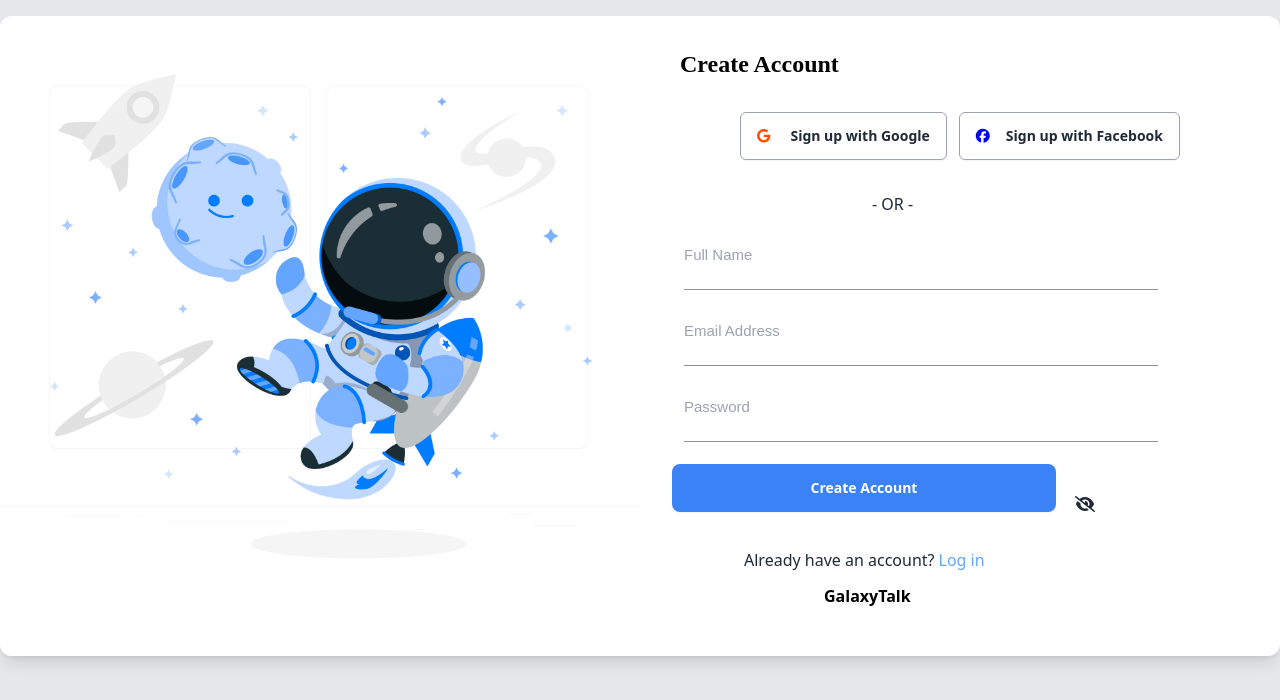
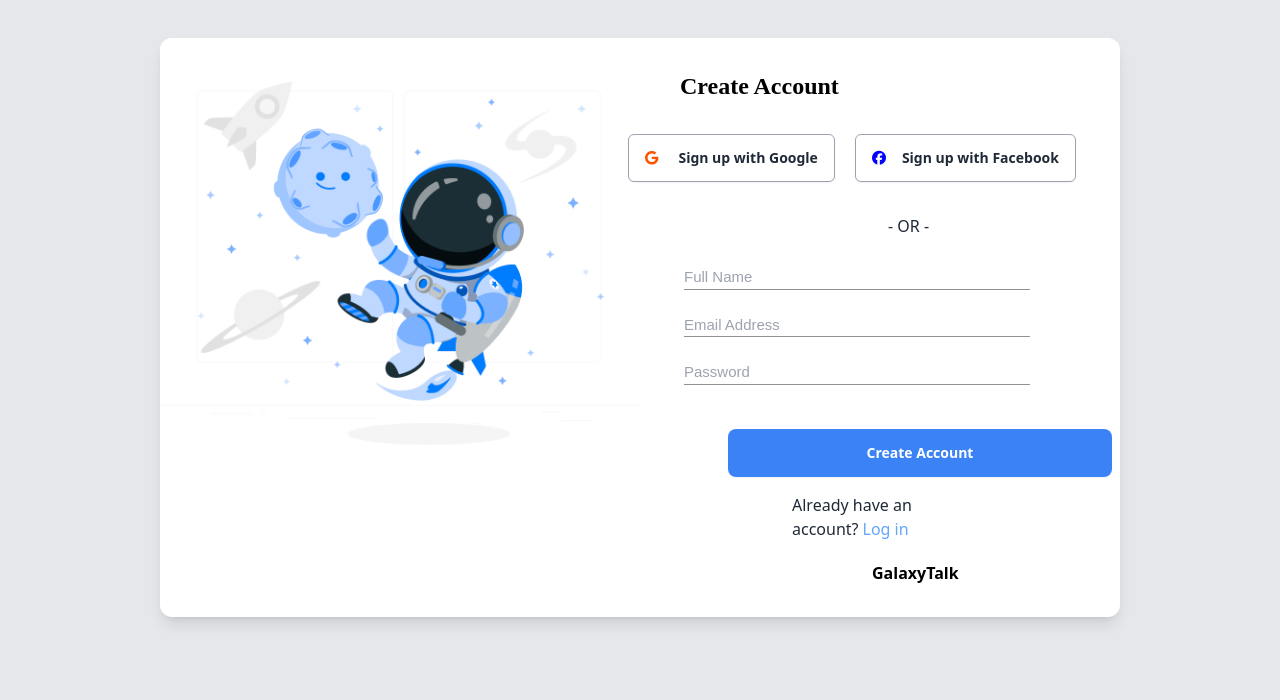
Before and after one commit to ahmedgebreeel/ChatApp-Client-Side, an Angular app in the folder Galaxy-Talk/: page /register in a window 1280 px wide. Shown: the top 700 px of the page. Built offline with nearby package versions, Linux system fonts and the light colour scheme.

Commit message:
signup validation

```diff
--- a/Galaxy-Talk/src/app/app.component.ts
+++ b/Galaxy-Talk/src/app/app.component.ts
@@ -3,12 +3,14 @@ import { RouterOutlet } from '@angular/router';
 
 import { SignupComponent } from './pages/signup/signup.component';
 import { LoginComponent } from './pages/login/login.component';
+import { ReactiveFormsModule } from '@angular/forms';
+
 
 
 @Component({
   selector: 'app-root',
   standalone: true,
-imports: [RouterOutlet , LoginComponent, SignupComponent],
+imports: [RouterOutlet , LoginComponent, SignupComponent ,ReactiveFormsModule],
   templateUrl: './app.component.html',
   styleUrl: './app.component.css'
 })
--- a/Galaxy-Talk/src/app/pages/login/login.component.html
+++ b/Galaxy-Talk/src/app/pages/login/login.component.html
@@ -23,6 +23,8 @@
           <div class="mx-5 mt-5">
             <input
               type="password"
+
+
               name="email"
               placeholder="Password"
               class="bg-white focus:outline-none border-b-2 w-full h-10"
--- a/Galaxy-Talk/src/app/pages/login/login.component.ts
+++ b/Galaxy-Talk/src/app/pages/login/login.component.ts
@@ -1,10 +1,11 @@
 import { Component } from '@angular/core';
+import { FormsModule } from '@angular/forms';
 import { RouterModule } from '@angular/router';
 
 @Component({
   selector: 'app-login',
   standalone: true,
-  imports: [RouterModule],
+  imports: [RouterModule,FormsModule],
   templateUrl: './login.component.html',
   styleUrl: './login.component.css'
 })
--- a/Galaxy-Talk/src/app/pages/signup/signup.component.html
+++ b/Galaxy-Talk/src/app/pages/signup/signup.component.html
@@ -1,6 +1,5 @@
 <style>
 .underline-textarea {
-
     border: none;
     border-bottom: 0.5px solid rgb(147, 144, 144);
     resize: none;
@@ -10,43 +9,44 @@
     font-family: Arial, sans-serif;
     background-color: transparent;
     margin-right: 80px;
-    color: #0000;
+    color: #000;
     padding-bottom: 0px;
+}
 
-
-}
 .login-link {
     color: #64A5FF;
-  }
-  .fa-google{
+}
+
+.fa-google {
     color: rgb(255, 81, 0);
-  }
-  .fa-facebook{
+}
+
+.fa-facebook {
     color: blue;
+}
 
-  }
-  .txt-btn p{
+.txt-btn p {
     color: #0000;
     font-family: Yinmar;
     font-size: 13.98px;
-  }
+}
 
-
-  .eye-icon {
-    position: absolute;
-    top: 63%;
-    right: 185px;
+.eye-icon {
+    position: relative;
+    bottom: 12px;
+    left: 80%;
     transform: translateY(-50%);
-  }
+}
+.error-message {
+    color: red;
+}
 
 
 </style>
 
 
-
-
-  <div class="min-h-screen py-24 bg-gray-200">
-    <div class="container mx-auto" style="margin-top: -80px;">
+   <div class="h-screen py-[3%] bg-gray-200 overflow-auto md:overflow-hidden ">
+    <div class="w-9/12 mx-auto" >
       <div class="flex flex-col md:flex-row bg-white rounded-xl shadow-lg overflow-hidden">
         <div class="w-full md:w-1/2">
           <img src="assets/pic1.jpg" alt="Placeholder Image">
@@ -54,39 +54,53 @@
         <div class="w-full md:w-1/2 px-6 py-8">
           <h2 class="text-black text-2xl font-bold ml-4  mt-4 md:mt-0 mb-4 md:mb-8" style="font-family: Alef">Create Account</h2>
 
-          <div class="flex flex-col md:flex-row justify-center mb-8">
-            <button class="btn flex items-center mr-3 mb-4 md:mb-0 bg-white rounded-md border border-gray-400">
+          <div class="flex flex-col md:flex-row justify-center mb-8 md:mr-14">
+            <button class="btn mr-5 mb-4 md:mb-0 bg-white rounded-md border border-gray-400">
               <i class="fa-brands fa-google"></i>
               <p class="ml-3 txt-btn"> Sign up with Google </p>
             </button>
-            <button class="btn flex items-center bg-white rounded-md border border-gray-400">
+            <button class="btn bg-white rounded-md border border-gray-400">
               <i class="fa-brands fa-facebook"></i>
               <p class="ml-2 txt-btn"> Sign up with Facebook </p>
             </button>
           </div>
 
-          <p class="ml-40 md:ml-52 mt-5 mb-5"> - OR - </p>
+
+          <p class="ml-40 md:ml-56 mt-5 mb-5"> - OR - </p>
+          <form class="form" #form="ngForm" (ngSubmit)="Add()">
+            <input ngModel name="name" #name="ngModel" type="text" class="form-control underline-textarea mb-4 ml-5" placeholder="Full Name" required>
+            <div *ngIf="name.errors && (name.dirty || name.touched)">
+                <div *ngIf="name.errors['required']">
+                    <p class="error-message">Name is required</p>
+                </div>
+                <div *ngIf="name.errors['minlength']">
+                    <p class="error-message">Name must be at least 3 characters long</p>
+                </div>
+            </div>
+
+            <input ngModel name="email" #email="ngModel" type="email" class="form-control underline-textarea mb-4 ml-5" placeholder="Email Address" required email>
+            <div *ngIf="email.errors && (email.dirty || email.touched)">
+                <div *ngIf="email.errors['required']">
+                    <p class="error-message">Email is required</p>
+                </div>
+                <div *ngIf="email.errors['email']">
+                    <p class="error-message">Invalid email format</p>
+                </div>
+            </div>
+
+            <input ngModel name="password" #password="ngModel" type="password" class="form-control underline-textarea ml-5" placeholder="Password" required minlength="5">
+            <div *ngIf="password.errors && (password.dirty || password.touched)">
+                <div *ngIf="password.errors['required']">
+                    <p class="error-message">Password is required</p>
+                </div>
+                <div *ngIf="password.errors['minlength']">
+                    <p class="error-message">Password must be at least 8 characters long</p>
+                </div>
+            </div>
+
+            <button type="submit" class="btn mt-11 font-alef w-full md:w-96 md:ml-16 ml-0 md:mr-64 md:w-400px bg-blue-500 text-white mb-4 border-none">Create Account</button>
+        </form>
 
 
-          <textarea class="underline-textarea mb-4 ml-5" placeholder="Full Name"></textarea>
-          <textarea class="underline-textarea mb-4 ml-5"  placeholder="Email Address"></textarea>
-
-
-          <div class="position-relative mb-4">
-            <textarea class="underline-textarea ml-5" placeholder="Password"></textarea>
-            <i class="fa-solid fa-eye-slash eye-icon hidden md:block  absolute top-3/4 md:top-63% md:mt-0 mt-2 right-5 md:right-185px"></i>
-          </div>
-
-
-
-
-          <button class="btn font-alef w-full md:w-96 md:ml-2 ml-0 md:w-400px bg-blue-500 text-white mb-4 border-none">Create Account</button>
-
-
-          <p class="ml-20 mt-5">Already have an account?<span class="login-link ml-1"> <a routerLink="/login">Log in</a> </span></p>
-
-          <p class="ml-40 mt-3 text-black font-bold font-urbasnit">GalaxyTalk</p>
-        </div>
-      </div>
-    </div>
-  </div>
+          <p class="ml-14 md:ml-32 md:mr-36 mt-5 md:mt-0">Already have an account?<span class="login-link ml-1"> <a routerLink="/login">Log in</a> </span></p>
+          <p class="ml-36 md:ml-52 md:mr-52 mt-6 md:mt-5 text-black font-bold font-urbasnit">GalaxyTalk</p>
--- a/Galaxy-Talk/src/app/pages/signup/signup.component.ts
+++ b/Galaxy-Talk/src/app/pages/signup/signup.component.ts
@@ -1,13 +1,49 @@
-import { Component } from '@angular/core';
+import { Component,OnInit } from '@angular/core';
 import { RouterModule } from '@angular/router';
+import { AbstractControl, FormBuilder, FormGroupDirective } from '@angular/forms';
+import { CommonModule } from '@angular/common';
+
+
+import {
+  FormControl,
+  FormGroup,
+  FormsModule,
+  ReactiveFormsModule,
+  Validators,
+} from '@angular/forms';
+
 
 @Component({
   selector: 'app-signup',
   standalone: true,
-  imports: [RouterModule],
+  imports: [FormsModule,ReactiveFormsModule,CommonModule ],
   templateUrl: './signup.component.html',
   styleUrl: './signup.component.css'
 })
-export class SignupComponent {
+export class SignupComponent  {
+
+
+regValidation = new FormGroup({
+  name: new FormControl("salma" , [Validators.required,Validators.minLength(3)],),
+  email:new FormControl("salma@gmail.com",[Validators.required,Validators.email]),
+  password:new FormControl("",[Validators.required,Validators.minLength(5)])
+})
+
+get nameValid(){
+  return this.regValidation.controls["name"].valid;
+}
+get emailValid(){
+  return this.regValidation.controls["email"].valid;
+}
+get passwordValid()
+{
+  return this.regValidation.controls["password"].valid;
 
 }
+
+Add(){
+  console.log(this.regValidation);
+
+}
+
+}
```
Also changed, not shown: Galaxy-Talk/src/app/pages/signup/s.txt (added).
